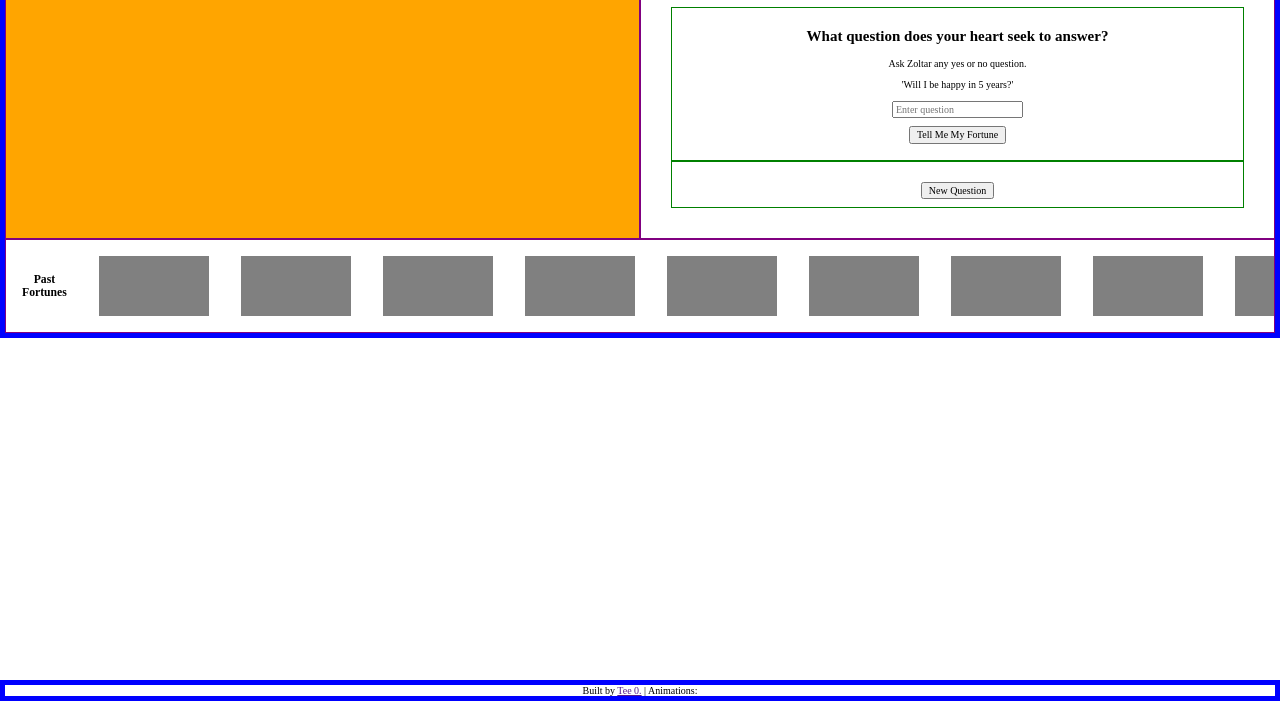
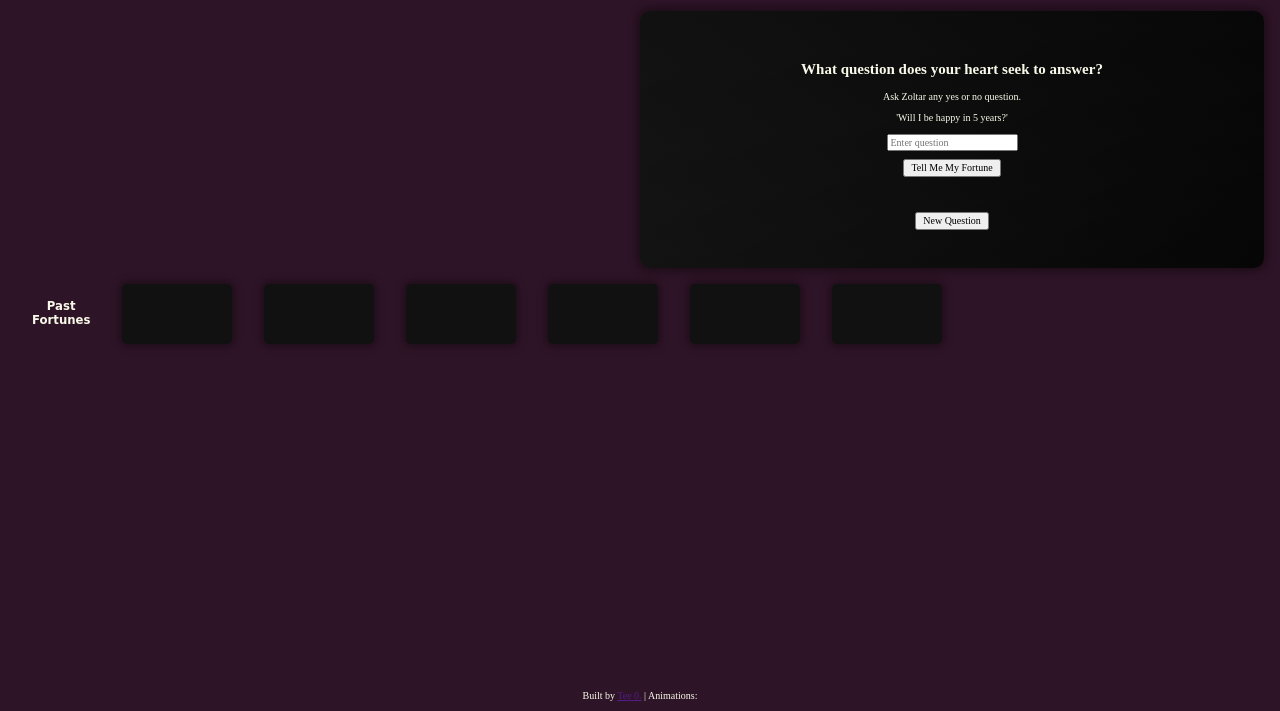
Before and after one commit to tdo95/fortunewill, a website: page index.html in a window 1280 px wide. Shown: the part 89-800 px from the top of the page. Drawn offline with Linux system fonts and the light colour scheme; a web font is replaced by a local one.

Commit message:
added styles to app

```diff
--- a/css/style.css
+++ b/css/style.css
@@ -23,16 +23,29 @@
 
 body {
      font-size: 62.5%;
+     background-color: #2e1427;
+     color: rgb(249, 249, 233);
+
 }
 body > * {
-     border: blue solid 5px;
+     /* border: blue solid 5px; */
 }
 .home > * {
-     border: purple solid 1px;
+     /* border: purple solid 1px; */
 }
 .intro > * {
-     border: green solid 1px
+     /* border: green solid 1px */
 }
+h1 {
+     /* color: #f8dff8; */
+
+     font-size: 2.5rem;
+}
+.cursive-font {
+     font-family: 'Oleo Script Swash Caps', cursive;
+
+}
+
 
 
 /******************************************
@@ -45,9 +58,10 @@ header {
      display: flex;
      flex-wrap: wrap;
      height: fit-content;
+     padding: 0 1rem;
 }
 .threeD-model {
-     background-color: orange;
+     /* background-color: orange; */
 }
 .threeD-model, .intro {
      width: 50%;
@@ -55,6 +69,7 @@ header {
 .intro {
      text-align: center;
      padding: 30px;
+
 }
 .question-form {
      display: flex;
@@ -104,3 +119,16 @@ footer {
 @media screen and (max-width: 750px) {
 
 }
+
+.card-black {
+     background:
+     linear-gradient(333deg, rgba(0,0,0,.5) 3%,rgba(255,255,255,.065) 99%),
+     linear-gradient(rgba(0,0,0,1), rgba(13,13,13));
+     box-shadow: 0px 0px 10px 3px rgba(0,0,0,.4);
+     border-radius: 10px;
+}
+.card-gray {
+     background:rgba(17,17,17);
+     box-shadow: 0px 0px 8px 2px rgba(0,0,0,.4);
+     border-radius: 5px;
+}
--- a/index.html
+++ b/index.html
@@ -7,6 +7,9 @@
 		<meta name="viewport" content="width=device-width, initial-scale=1, maximum-scale=1">
 		<meta property="og:image" content="" />
 		<link rel="icon" type="image/png" href="">
+		<link rel="preconnect" href="https://fonts.googleapis.com">
+		<link rel="preconnect" href="https://fonts.gstatic.com" crossorigin>
+		<link href="https://fonts.googleapis.com/css2?family=Lobster&family=Oleo+Script+Swash+Caps:wght@700&display=swap" rel="stylesheet">
 
 		<title>FortuneWill</title>
 
@@ -17,7 +20,7 @@
 	<body>
 		<!-- NAVIGATION -->
 		<header>
-			<h1>FortuneWill</h1>
+			<h1 class="cursive-font">FortuneWill</h1>
 		</header>
 		<!-- MAIN PAGE -->
 		<main>
@@ -28,7 +31,7 @@
 
 				</section>
 				<!-- ENTRY/RESPONSE SECTION -->
-				<section class="intro">
+				<section class="intro card-black">
 					<!-- ENTRY SCREEN -->
 					<section class="entry-screen">
 						<h2>What question does your heart seek to answer?</h2>
@@ -48,16 +51,13 @@
 					</section>
 				</section>
 				<section class="past-fortunes">
-					<h3>Past <br> Fortunes</h3>
-					<div class="past-fortune-box"></div>
-					<div class="past-fortune-box"></div>
-					<div class="past-fortune-box"></div>
-					<div class="past-fortune-box"></div>
-					<div class="past-fortune-box"></div>
-					<div class="past-fortune-box"></div>
-					<div class="past-fortune-box"></div>
-					<div class="past-fortune-box"></div>
-					<div class="past-fortune-box"></div>
+					<h3 class="cursive-font">Past <br> Fortunes</h3>
+					<div class="past-fortune-box card-gray"></div>
+					<div class="past-fortune-box card-gray"></div>
+					<div class="past-fortune-box card-gray"></div>
+					<div class="past-fortune-box card-gray"></div>
+					<div class="past-fortune-box card-gray"></div>
+					<div class="past-fortune-box card-gray"></div>
 				</section>
 			</section>
 			<!-- CRYSTAL BALL LOADING ANIMATON SCREEN -->
```
